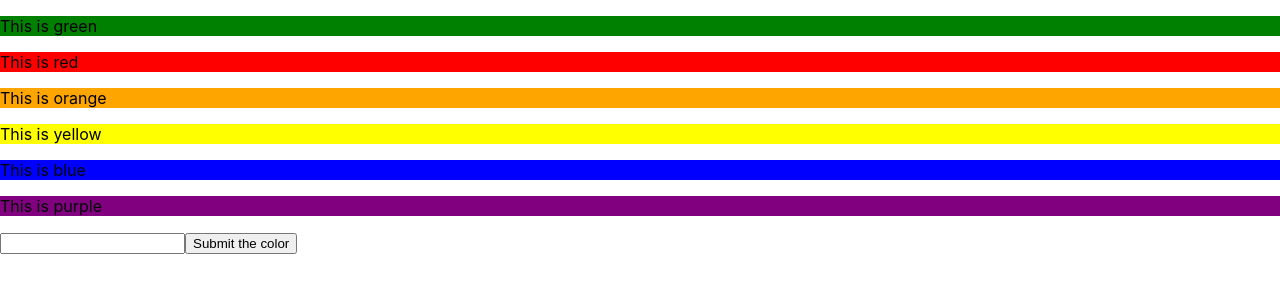
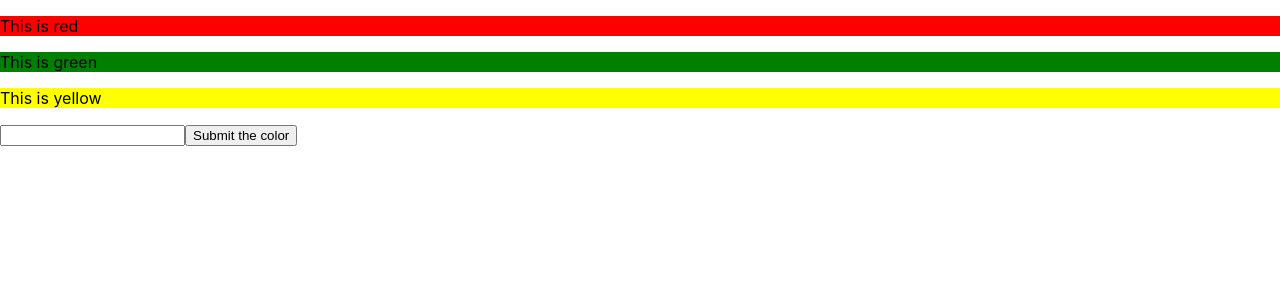
Before and after one commit to jwong65/React-Rainbow, a React (Create React App) app in the folder react-rainbow/: page / in a window 1280 px wide. Shown: the top 300 px of the page. Built offline with nearby package versions, Linux system fonts and the light colour scheme.

Commit message:
Changed the colors array into a state so it can be changed with addColor and had to apply spread operator to addColor

```diff
--- a/react-rainbow/src/App.js
+++ b/react-rainbow/src/App.js
@@ -5,7 +5,8 @@ import ColorBlock from './Component/ColorBlock';
 import ColorForm from './Component/ColorForm';
 
 function App() {
-  let colors = ['green', 'red', 'orange', 'yellow', 'blue', 'purple']
+  //Change the array into a useState so the default is added with the setColor to add additional colors
+  let [colors, setColor] = useState(['red', 'green', 'yellow'])
   let colorMap = colors.map((color, i)=>{
     return(
       // This needs a key
@@ -13,7 +14,7 @@ function App() {
     )
   })
   let addColor = (newColor)=>{
-    setColor([colors, newColor])
+    setColor([...colors, newColor])
   }
   return (
     <>
```
